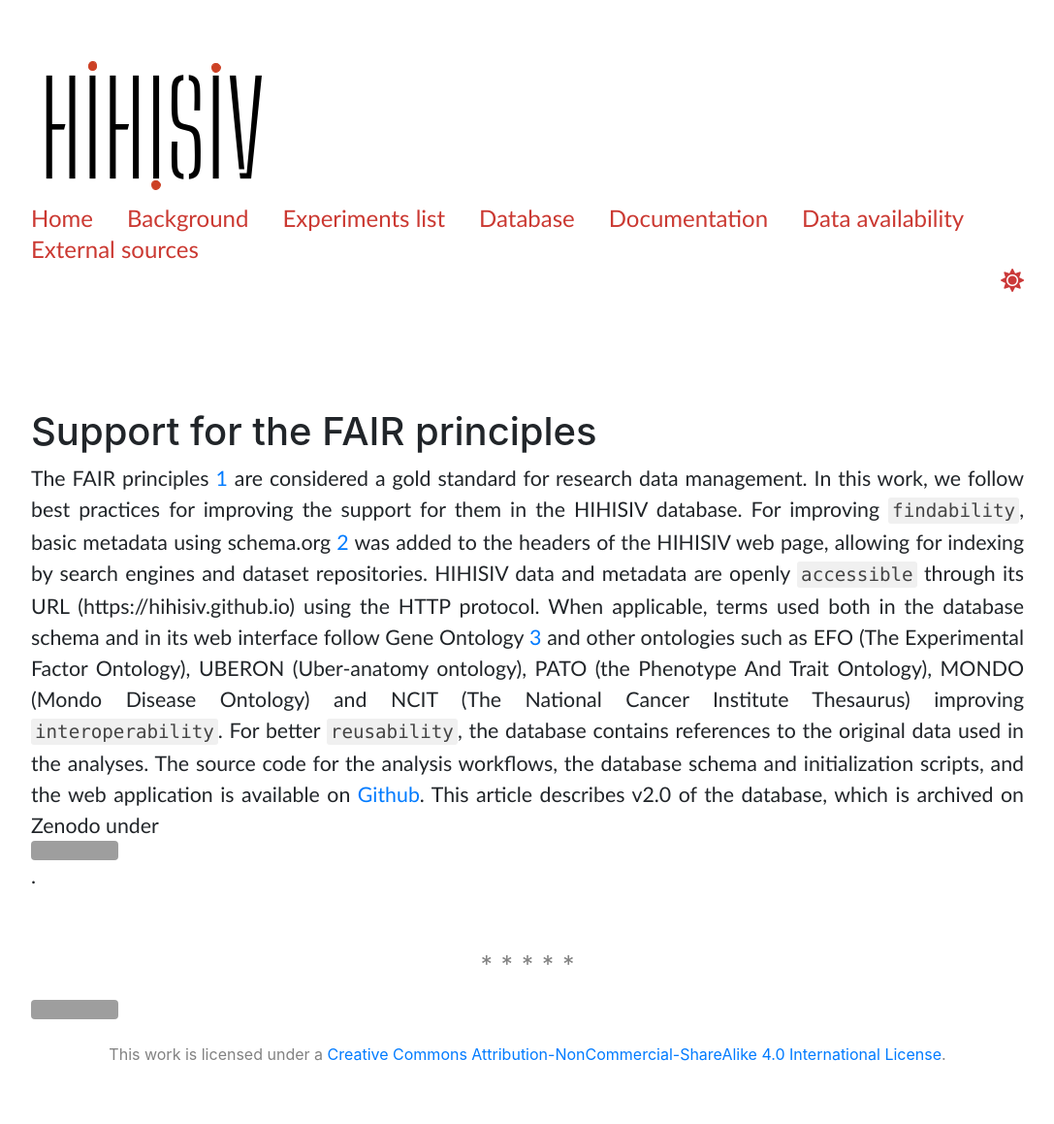
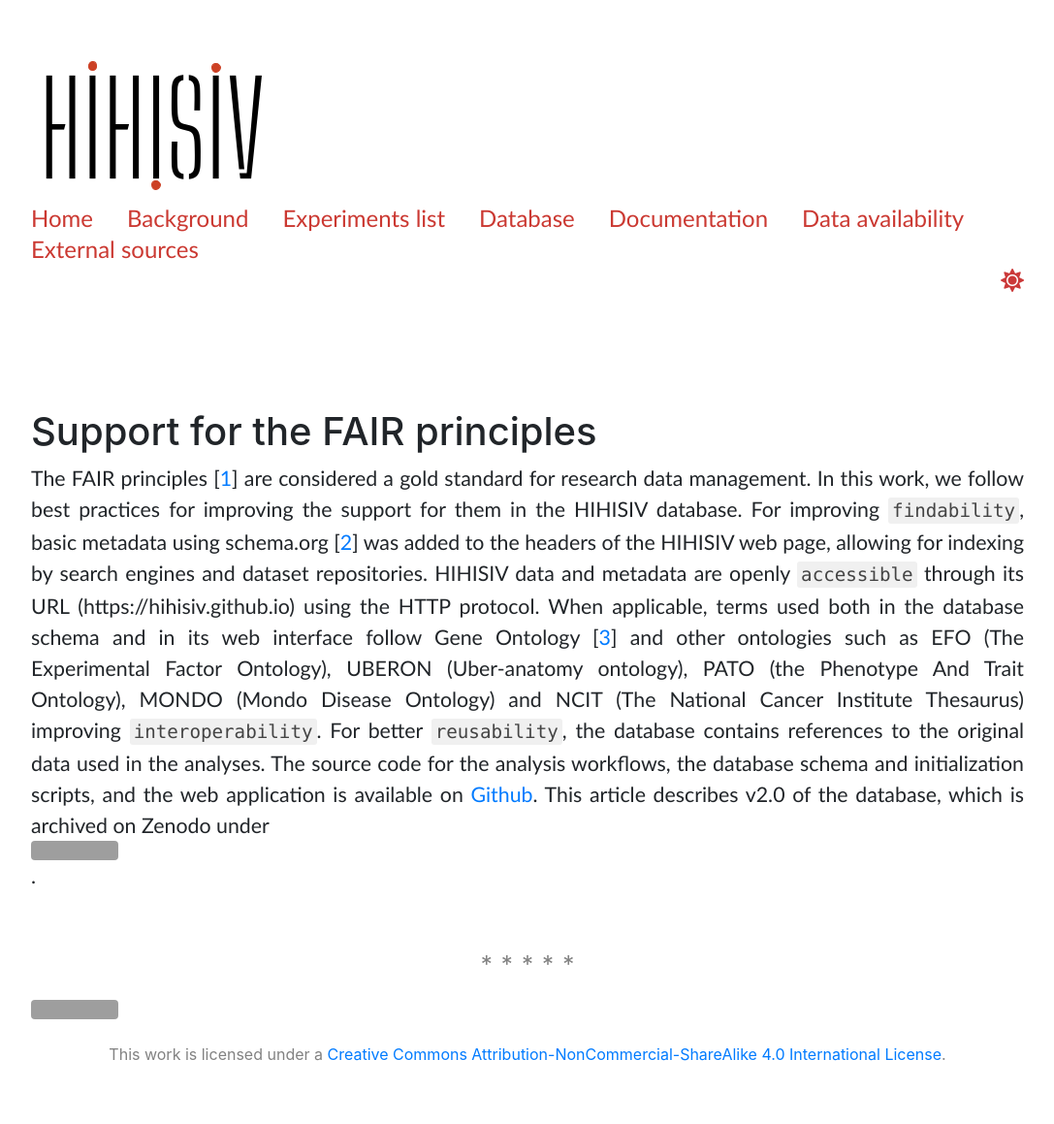
Before and after one commit to hihisiv/hihisiv.github.io, a Jekyll site: the page built from availability.md, in a window 1280 px wide. Shown: the whole page at 97% size, without its empty margins (96-1183 px from the left). Built offline with Jekyll 4.4.1, drawn with Linux system fonts in a browser that asks for light colours; nearby versions of some CDN libraries; a style sheet for code colours, icons or effects is not loaded; grey boxes are pictures that could not be loaded.

```diff
--- a/availability.md
+++ b/availability.md
@@ -10,4 +10,4 @@ output:
 
 # Support for the FAIR principles
 
-The FAIR principles [1](https://www.nature.com/articles/sdata201618) are considered a gold standard for research data management. In this work, we follow best practices for improving the support for them in the HIHISIV database. For improving `findability`, basic metadata using schema.org [2](https://queue.acm.org/detail.cfm?id=2857276) was added to the headers of the HIHISIV web page, allowing for indexing by search engines and dataset repositories. HIHISIV data and metadata are openly `accessible` through its URL (https://hihisiv.github.io) using the HTTP protocol. When applicable, terms used both in the database schema and in its web interface follow Gene Ontology [3](https://www.nature.com/articles/ng0500_25) and other ontologies such as EFO (The Experimental Factor Ontology), UBERON (Uber-anatomy ontology), PATO (the Phenotype And Trait Ontology), MONDO (Mondo Disease Ontology) and NCIT (The National Cancer Institute Thesaurus) improving `interoperability`. For better `reusability`, the database contains references to the original data used in the analyses. The source code for the analysis workflows, the database schema and initialization scripts, and the web application is available on [Github](https://github.com/quelopes/hihisiv). This article describes v2.0 of the database, which is archived on Zenodo under [![DOI](https://zenodo.org/badge/DOI/10.5281/zenodo.7093185.svg)](https://doi.org/10.5281/zenodo.7093185).
+The FAIR principles [[1](https://www.nature.com/articles/sdata201618)] are considered a gold standard for research data management. In this work, we follow best practices for improving the support for them in the HIHISIV database. For improving `findability`, basic metadata using schema.org [[2](https://queue.acm.org/detail.cfm?id=2857276)] was added to the headers of the HIHISIV web page, allowing for indexing by search engines and dataset repositories. HIHISIV data and metadata are openly `accessible` through its URL (https://hihisiv.github.io) using the HTTP protocol. When applicable, terms used both in the database schema and in its web interface follow Gene Ontology [[3](https://www.nature.com/articles/ng0500_25)] and other ontologies such as EFO (The Experimental Factor Ontology), UBERON (Uber-anatomy ontology), PATO (the Phenotype And Trait Ontology), MONDO (Mondo Disease Ontology) and NCIT (The National Cancer Institute Thesaurus) improving `interoperability`. For better `reusability`, the database contains references to the original data used in the analyses. The source code for the analysis workflows, the database schema and initialization scripts, and the web application is available on [Github](https://github.com/quelopes/hihisiv). This article describes v2.0 of the database, which is archived on Zenodo under [![DOI](https://zenodo.org/badge/DOI/10.5281/zenodo.7093185.svg)](https://doi.org/10.5281/zenodo.7093185).
```
